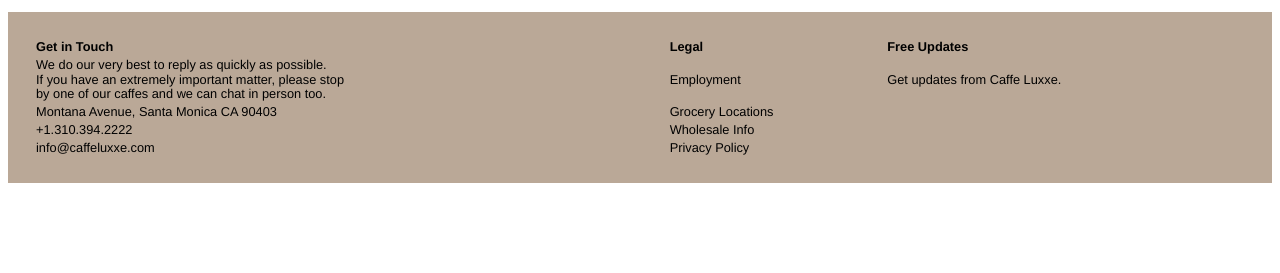
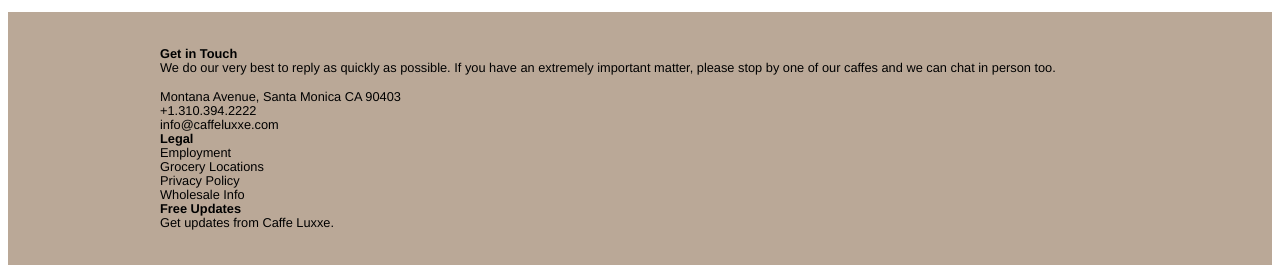
Before and after one commit to marianyren/marianyren.github.io, a plain HTML site: page CoffeeLuxxe-html-18april2016 copy/index.html in a window 1280 px wide. Shown: the part 3154-3427 px from the top of the page. Before the commit the page ends 3345 px from the top, so only its background shows below. Drawn offline with Linux system fonts and the light colour scheme.

Commit message:
Update index.html

```diff
--- a/CoffeeLuxxe-html-18april2016 copy/index.html
+++ b/CoffeeLuxxe-html-18april2016 copy/index.html
@@ -4,7 +4,7 @@
         <title> CaffeLuxxe</title>
         <link rel="stylesheet" href="style.css">
 
-<script src="https://use.typekit.net/tht0aco.js"></script>
+        <script src="https://use.typekit.net/tht0aco.js"></script>
 <script>try{Typekit.load({ async: true });}catch(e){}</script>
 
     </head>
@@ -109,37 +109,44 @@
     		</div>
     		</div>
 
+
+
         <footer>
 
-        <table style="width:100%">
-  	<tr>
-    <th>Get in Touch</th>
-    <th>Legal</th>
-    <th>Free Updates</th>
-  </tr>
-  <tr>
-    <td>We do our very best to reply as quickly as possible. </br>
-    If you have an extremely important matter, please stop </br>
-    by one of our caffes and we can chat in person too.</td>
-    <td>Employment</td>
-    <td>Get updates from Caffe Luxxe.</td>
-  </tr>
-   <tr>
-    <td>Montana Avenue, Santa Monica CA 90403</td>
-    <td>Grocery Locations</td>
-    <td> </td>
-  </tr>
-   <tr>
-    <td>+1.310.394.2222</td>
-    <td>Wholesale Info</td>
-    <td> </td>
-  </tr>
-   <tr>
-    <td>info@caffeluxxe.com</td>
-    <td>Privacy Policy</td>
-    <td> </td>
-  </tr>
-</table>
+	<div class="row footer">
+         <div class="content">
+
+
+ 	<div class="footer1"> <strong>Get in Touch</strong></br>
+
+We do our very best to reply as quickly as possible.
+If you have an extremely important matter, please stop
+by one of our caffes and we can chat in person too.</br>
+</br>
+  Montana Avenue, Santa Monica CA 90403</br>
+  +1.310.394.2222</br>
+  info@caffeluxxe.com</br>
+  </div>
+
+
+ <div class="footer2">
+<strong>Legal</strong></br>
+Employment</br>
+Grocery Locations</br>
+Privacy Policy</br>
+  Wholesale Info</br>
+  </div>
+
+ <div class="footer3">
+<strong>Free Updates</strong></br>
+Get updates from Caffe Luxxe.
+</div>
+ </div>
+</div>
+
+
+
+
 		</footer>
 
     </body>
```
